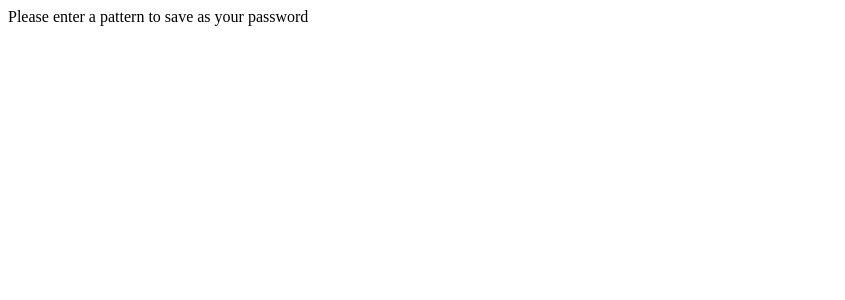
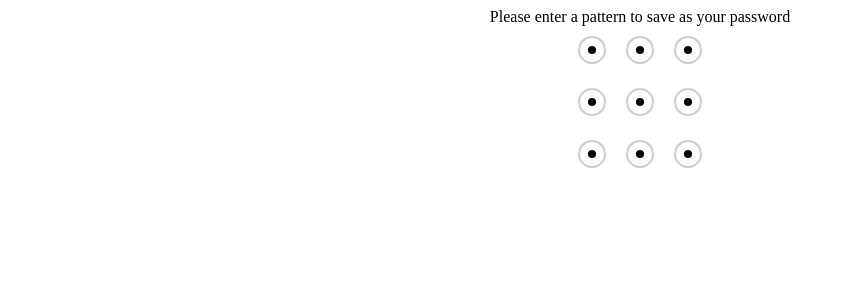
Before and after one commit to anuragl94/react-pattern-lock, a React app: page / in a window 1280 px wide. Shown: the top 300 px of the page, without its empty margins (0-845 px from the left). Built offline with nearby package versions, Linux system fonts and the light colour scheme.

Commit message:
Design updated

```diff
--- a/styles/application.scss
+++ b/styles/application.scss
@@ -1,2 +1,11 @@
 // This is the top-level scss file. Import all other files in here.
-@import 'home';
+@import 'inputs';
+
+body {
+  box-sizing: border-box;
+  text-align: center;
+}
+
+body * {
+  box-sizing: inherit;
+}
--- a/styles/home.scss
+++ /dev/null
@@ -1,9 +0,0 @@
-body {
-  user-select: none;
-}
-
-span {
-  display: inline-block;
-  margin: 12px;
-  cursor: pointer;
-}
--- /dev/null
+++ b/styles/inputs.scss
@@ -0,0 +1,32 @@
+body {
+  user-select: none;
+}
+
+.pattern-button {
+  display: inline-block;
+  margin: 12px;
+  cursor: pointer;
+  border: 8px solid white;
+  background-color: black;
+  height: 24px;
+  width: 24px;
+  border-radius: 50%;
+  position: relative;
+  transition: border-color 0.3s ease-in-out;
+}
+
+.pattern-button::after {
+  position: absolute;
+  display: inline-block;
+  content: '';
+  padding: 12px;
+  transform: translate(-50%, -50%);
+  border: 2px solid rgba(0, 0, 0, 0.2);
+  left: 50%;
+  top: 50%;
+  border-radius: 50%;
+}
+
+.pattern-button.active::after {
+  border-color: #20c05c;
+}
```
